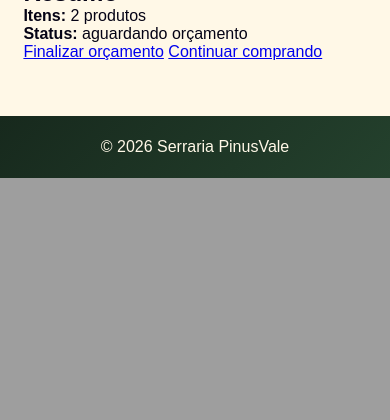
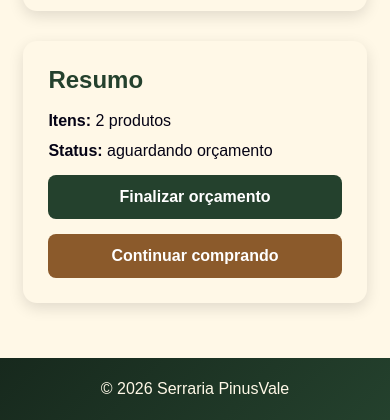
Before and after one commit to Vitorkp/site-serraria, a PHP site: page /carrinho.html in a window 390 px wide. Shown: the part 1166-1586 px from the top of the page. Before the commit the page ends 1344 px from the top, so only its background shows below. Run offline with PHP 8.4, Linux system fonts and the light colour scheme.

Commit message:
melhora carrinho e ajustes de estilo

```diff
--- a/index.html
+++ b/index.html
@@ -15,8 +15,9 @@
     <a href="index.html">Início</a>
     <a href="produtos.html">Produtos</a>
     <a href="orcamento.html">Orçamento</a>
-    <a href="?">Carrinho</a>
+    <a href="carrinho.html">Carrinho</a>
   </nav>
+
 
   <a href="login.html" class="login-topo">Login</a>
 </header>
--- a/produtos.html
+++ b/produtos.html
@@ -15,7 +15,7 @@
     <a href="index.html">Início</a>
     <a href="produtos.html">Produtos</a>
     <a href="orcamento.html">Orçamento</a>
-    <a href="#">Carrinho</a>
+    <a href="carrinho.html">Carrinho</a>
   </nav>
 
   <a href="login.html" class="login-topo">Login</a>
--- a/style.css
+++ b/style.css
@@ -293,6 +293,130 @@ section:nth-child(odd) {
   background-color: var(--marrom);
 }
 
+.carrinho-section {
+  min-height: 75vh;
+}
+
+.carrinho-container {
+  display: grid;
+  grid-template-columns: 2fr 1fr;
+  gap: 30px;
+  margin-top: 40px;
+}
+
+.lista-carrinho {
+  display: flex;
+  flex-direction: column;
+  gap: 20px;
+}
+
+.item-carrinho {
+  background-color: var(--creme);
+  display: flex;
+  align-items: center;
+  gap: 20px;
+  padding: 20px;
+  border-radius: 14px;
+  box-shadow: 0 5px 15px rgba(0,0,0,0.12);
+}
+
+.item-carrinho img {
+  width: 150px;
+  height: 110px;
+  object-fit: cover;
+  border-radius: 10px;
+}
+
+.info-item {
+  flex: 1;
+  text-align: left;
+}
+
+.info-item h3 {
+  color: var(--verde);
+  margin-bottom: 8px;
+}
+
+.info-item p {
+  margin-bottom: 12px;
+}
+
+.info-item input {
+  width: 80px;
+  padding: 8px;
+  border: 1px solid #c9b99e;
+  border-radius: 6px;
+}
+
+.btn-remover {
+  background-color: #8B2E2E;
+  color: white;
+  border: none;
+  padding: 10px 14px;
+  border-radius: 7px;
+  cursor: pointer;
+  font-weight: bold;
+}
+
+.resumo-carrinho {
+  background-color: var(--creme);
+  padding: 25px;
+  border-radius: 14px;
+  box-shadow: 0 5px 15px rgba(0,0,0,0.12);
+  height: fit-content;
+  text-align: left;
+}
+
+.resumo-carrinho h2 {
+  color: var(--verde);
+  margin-bottom: 18px;
+}
+
+.resumo-carrinho p {
+  margin-bottom: 12px;
+}
+
+.btn-finalizar,
+.btn-continuar {
+  display: block;
+  text-align: center;
+  text-decoration: none;
+  padding: 13px;
+  border-radius: 8px;
+  font-weight: bold;
+  margin-top: 15px;
+}
+
+.btn-finalizar {
+  background-color: var(--verde);
+  color: white;
+}
+
+.btn-continuar {
+  background-color: var(--marrom);
+  color: white;
+}
+
+@media (max-width: 768px) {
+  .carrinho-container {
+    grid-template-columns: 1fr;
+  }
+
+  .item-carrinho {
+    flex-direction: column;
+    text-align: center;
+  }
+
+  .info-item {
+    text-align: center;
+  }
+
+  .item-carrinho img {
+    width: 100%;
+    height: 180px;
+  }
+}
+
 footer {
   background: linear-gradient(135deg, var(--verde-profundo), var(--verde));
   color: var(--creme);
@@ -359,7 +483,3 @@ footer {
   color: #1F3A27;
   transform: scale(1.05);
 }
-
-header {
-  position: relative;
-}
```
